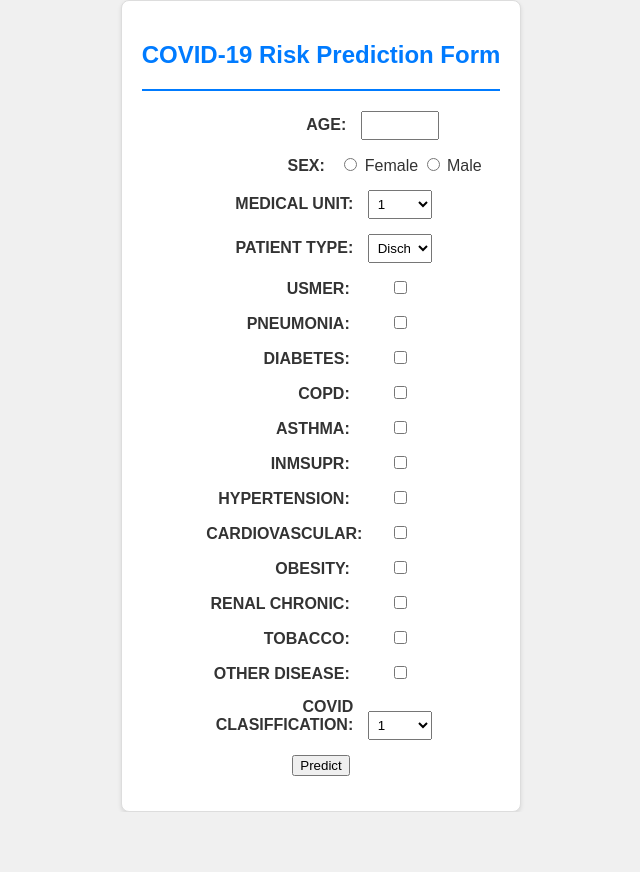
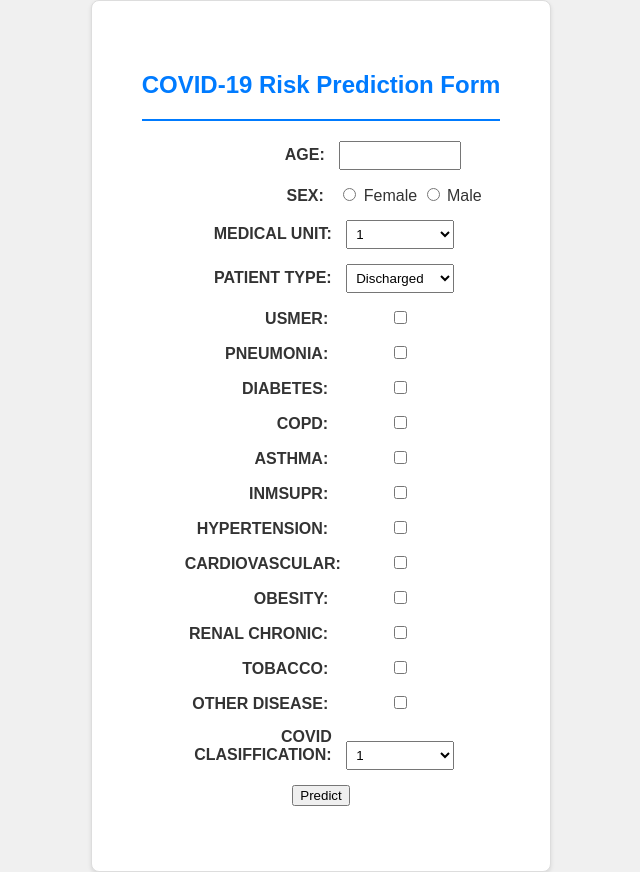
Before and after one commit to nghiapham1224/cds303_final_project, a Flask app: page /predict in a window 1280 px wide. Shown: the whole page, without its empty margins (319-959 px from the left). Before the commit the page ends 812 px from the top, so only its background shows below. Run offline with Flask 3, Linux system fonts and the light colour scheme; parts of the project's set-up code (start-up, migrations or seed data) failed here and were passed over.

Commit message:
final adjustment

```diff
--- a/templates/predict.html
+++ b/templates/predict.html
@@ -16,8 +16,8 @@
             text-align: center;
                 }
         .container {
-            max-width: 800px;
-            padding: 20px;
+            max-width: 12000px;
+            padding: 50px;
             background-color: #fff;
             border: 1px solid #ddd;
             border-radius: 8px;
@@ -44,7 +44,7 @@
         /* Add CSS class for input fields */
         .input-field {
             display: inline-block;
-            width: 18%;
+            width: 30%;
             padding: 5px;
         }
         /* Add CSS class for Sex options */
@@ -57,7 +57,7 @@
         /* Style for radio inputs within Sex options */
         .sex-options label {
             display: inline-block;
-            margin-right: -21px; /* Adjust the margin as needed to control spacing */
+            margin-right: -20px; /* Adjust the margin as needed to control spacing */
             cursor: pointer;
         }
         button {
```
